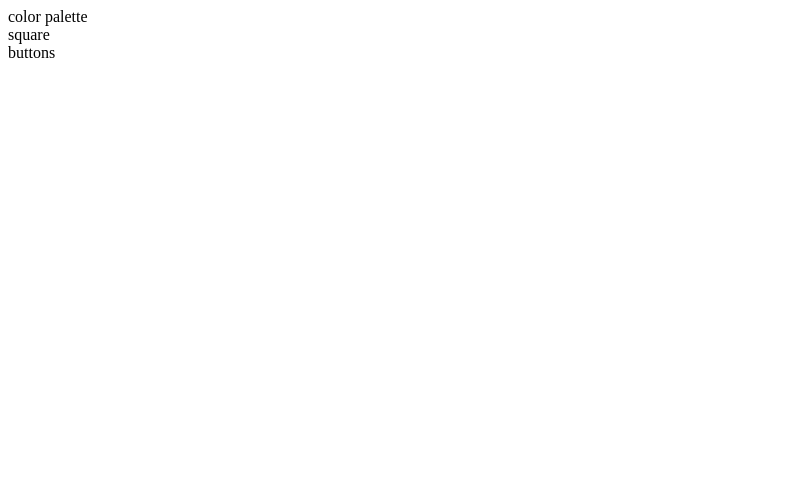
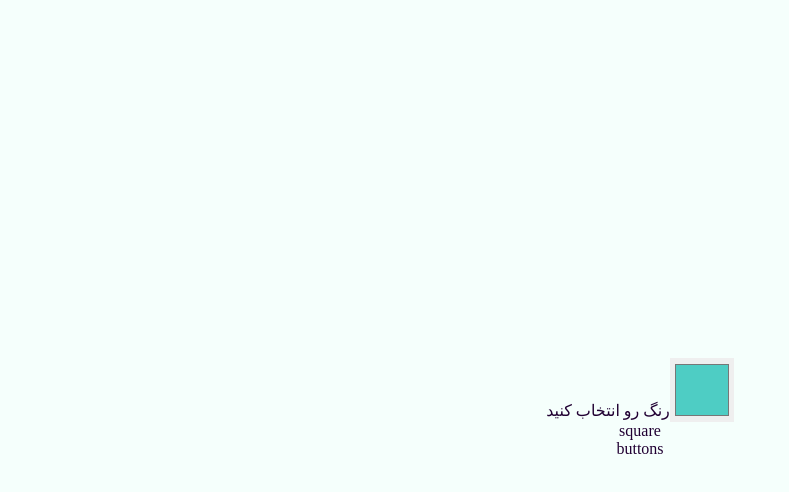
Before and after one commit to sorayabenson/lab-useRecord, a React app: page / in a window 1280 px wide. Shown: the top 492 px of the page, without its empty margins (0-789 px from the left). Built offline with nearby package versions, Linux system fonts and the light colour scheme.

Commit message:
color selctor implemented

```diff
--- a/package.json
+++ b/package.json
@@ -4,6 +4,7 @@
   "description": "",
   "main": "dist/index.js",
   "jest": {
+    "testEnvironment": "jsdom",
     "setupFilesAfterEnv": [
       "@testing-library/jest-dom/extend-expect",
       "<rootDir>/src/setupTests.js"
--- a/src/components/app/style.css
+++ b/src/components/app/style.css
@@ -0,0 +1,43 @@
+* {
+    box-sizing: border-box;
+}
+
+body, html {
+    width: 100%;
+    height: auto;
+    display: flex;
+    flex-direction: column;
+    justify-content: center;
+    align-items: center;
+    font-size: 16px;
+    background: hsl(160, 100%, 98%);
+    color: #210033;
+}
+
+main {
+    width: 100vw;
+    height: 100vh;
+    display: flex;
+    flex-direction: column;
+    justify-content: center;
+    align-items: center;
+}
+
+input {
+    width: 4rem;
+    height: 4rem;
+    margin: 0px;
+    /* padding: 0px; */
+    border-color: transparent;
+    color: transparent;
+    /* ::-webkit-color-swatch,
+    ::-moz-color-swatch {
+        border-color: transparent;
+    } */
+}
+
+
+button {
+    width: 4rem;
+    height: 4rem;
+}
--- a/src/components/color/ColorPalette.jsx
+++ b/src/components/color/ColorPalette.jsx
@@ -1,14 +1,20 @@
 import React from 'react';
 import PropTypes from 'prop-types';
 
-const ColorPalette = props => (
-        <div>
-            color palette
-        </div>
+const ColorPalette = ({ color }) => (
+    <section>
+        <label htmlFor='colorSelector'>رنگ رو انتخاب کنید</label>
+        <input
+            id='colorSelector'
+            type='color'
+            role='color'
+            aria-label='color selector'
+            value={color}/>
+    </section>
 )
 
 ColorPalette.propTypes = {
-
+    color: PropTypes.string.isRequired,
 }
 
 export default ColorPalette;
--- a/src/containers/Color.jsx
+++ b/src/containers/Color.jsx
@@ -1,12 +1,14 @@
-import React from 'react';
+import React, { useState, useEffect } from 'react';
 import Buttons from '../components/color/Buttons';
 import ColorPalette from '../components/color/ColorPalette';
 import ColorSquare from '../components/color/ColorSquare';
 
 const Color = () => {
+    const [color, setColor] = useState('#4ecdc4')
+
     return (
         <main>
-            <ColorPalette />
+            <ColorPalette color={color}/>
             <ColorSquare />
             <Buttons />
         </main>
```
Also changed, not shown: 2 other files (tests, documents, lock files or other folders).
